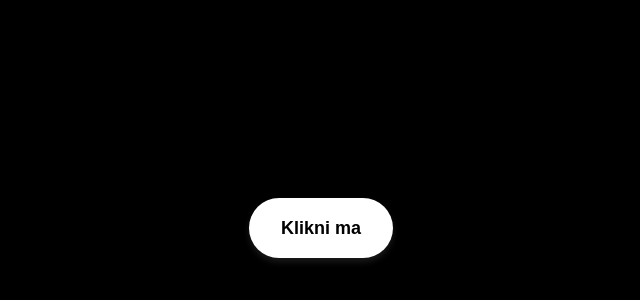
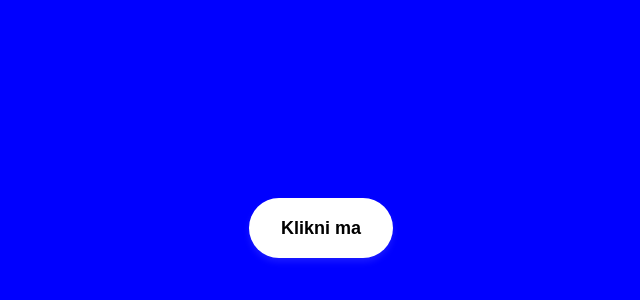
Before and after one commit to BurdiakJ2006/webapp-burdiak, a plain HTML site: page index.html in a window 1280 px wide. Shown: the part 172-472 px from the top of the page, without its empty margins (319-959 px from the left). Drawn offline with nearby package versions, Linux system fonts and the light colour scheme.

Commit message:
Update style.css

```diff
--- a/style.css
+++ b/style.css
@@ -1,5 +1,5 @@
 body {
-    background-color: #000;
+    background-color: blue;
     color: #fff;
     display: flex;
     justify-content: center;
```
